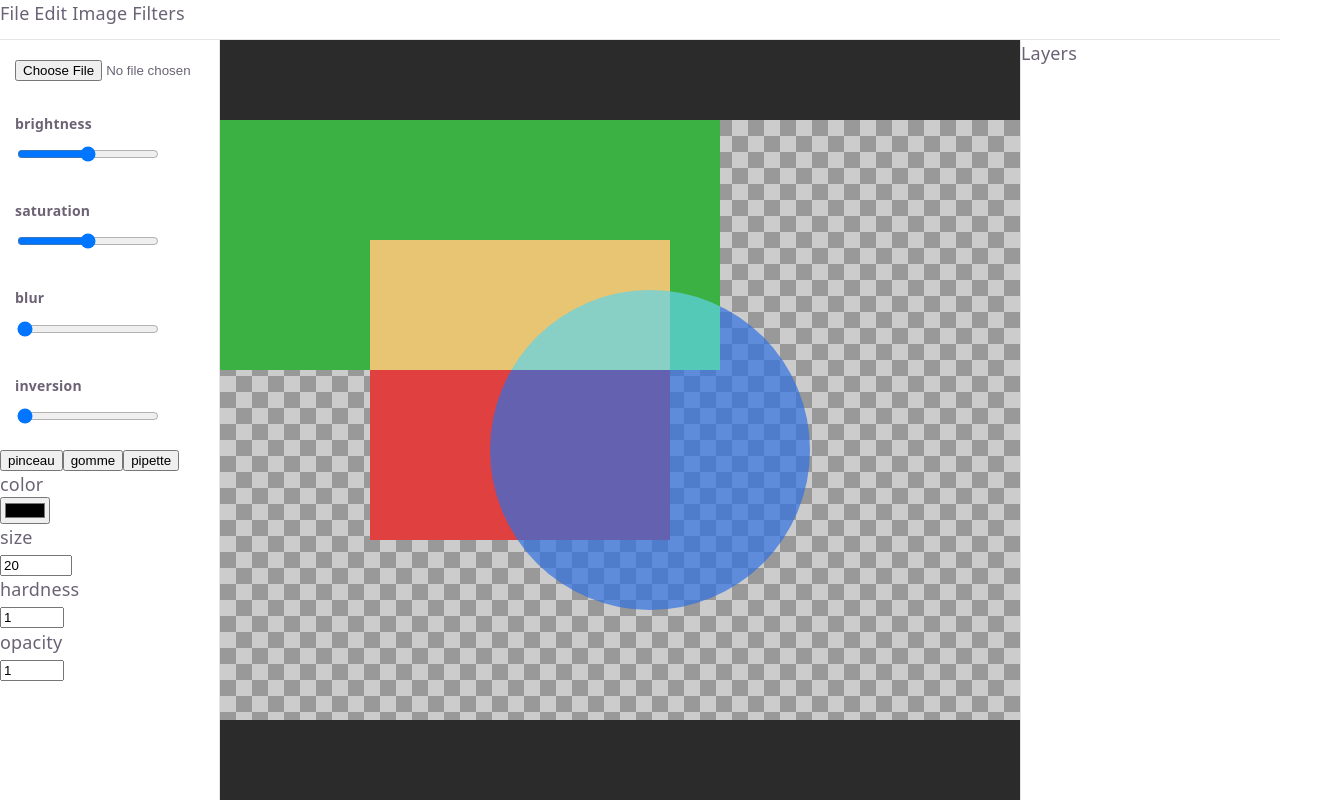
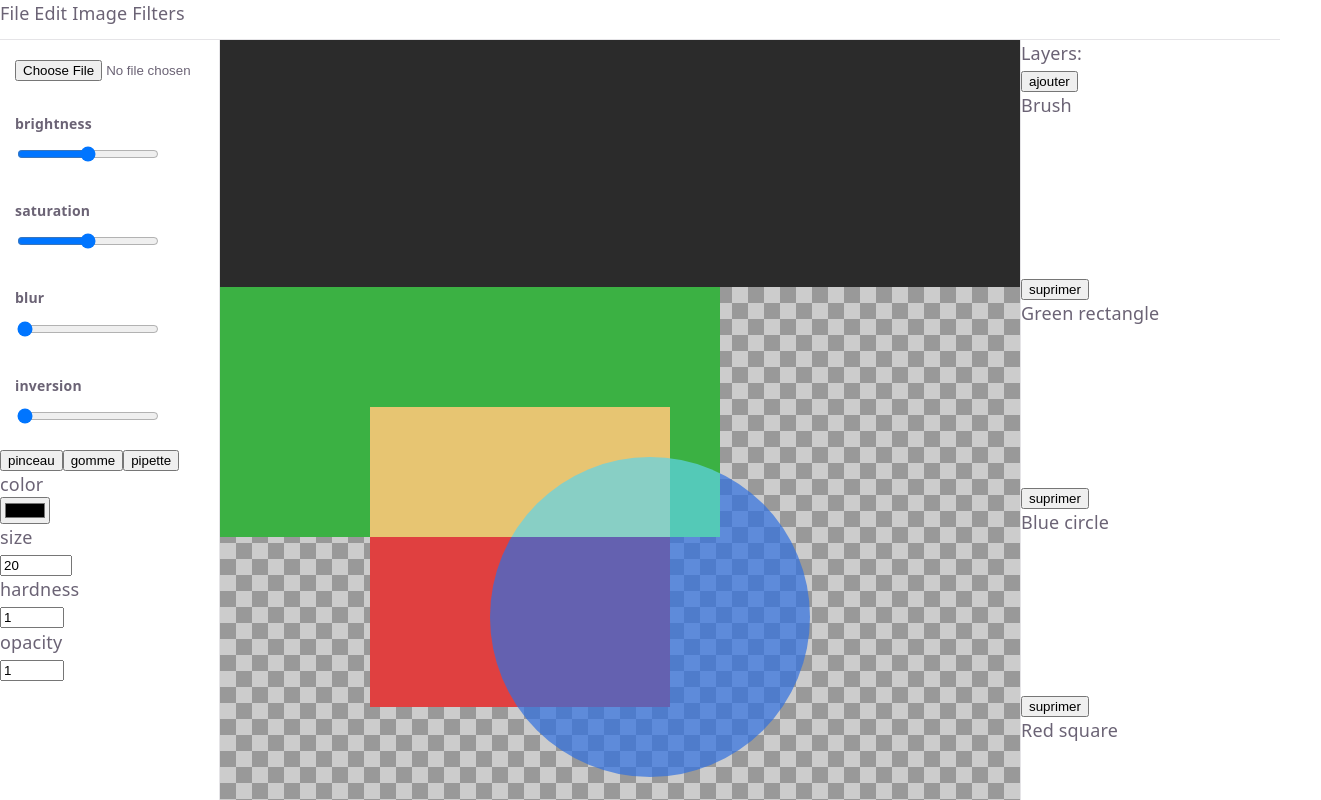
Before and after one commit to JurassicX/EpiGimp, a React (Vite) app: page / in a window 1280 px wide. Shown: the top 800 px of the page, 1321 px wide, since content can reach past the window. Built offline with nearby package versions, Linux system fonts and the light colour scheme.

Commit message:
[+] displaying the layers on the left, with their delete button and a add new layer button

```diff
--- a/src/ui/App.tsx
+++ b/src/ui/App.tsx
@@ -6,17 +6,28 @@ import { useImageFilters } from './hooks/useImageFilters'
 import './App.css'
 import { useState } from 'react'
 import { createTestDocument } from './core/createTestDoc'
+import { createLayer } from './core/document'
+
 
 export function App() {
   const { image, filters, setFilter, openFile } = useImageFilters()
   const [doc, setDoc] = useState(createTestDocument)
+
+  function handleAddLayer() {
+    const layer = createLayer(doc.width, doc.height, 'New layer')
+    setDoc({ ...doc, layers: [...doc.layers, layer] })
+  }
+
+  function deleteLayer(id: string) {
+    setDoc({ ...doc, layers: [...doc.layers.filter(layer => layer.id !== id)] })
+  }
 
   return (
     <div className="app">
       <TopBar />
       <ToolPanel filters={filters} onFilterChange={setFilter} onOpenFile={openFile} />
       <CanvasArea image={image} filters={filters} doc={doc} />
-      <LayersPanel doc={doc} />
+      <LayersPanel doc={doc} onAddLayer={handleAddLayer} onDeleteLayer={deleteLayer}/>
     </div>
   )
 }
--- a/src/ui/panels/LayersPanel.tsx
+++ b/src/ui/panels/LayersPanel.tsx
@@ -1,11 +1,25 @@
-import type { EpiDocument } from "../core/document"
+import { addLayer, type EpiDocument, type Layer } from "../core/document"
 
 interface LayersPanelProps {
   doc: EpiDocument
+  onAddLayer: () => void
+  onDeleteLayer: (id: string) => void
 }
 
-export function LayersPanel({ doc }: LayersPanelProps) {
+export function LayersPanel({ doc, onAddLayer, onDeleteLayer }: LayersPanelProps) {
 
 
-  return <aside className="right-panel">Layers</aside>
+  return (
+    <aside className="right-panel">
+      <div>Layers:</div>
+      <button onClick={onAddLayer}>ajouter</button>
+      {doc.layers.toReversed().map((layer) => (
+        <div>
+          <div key={layer.id}>{layer.name}</div>
+          <canvas></canvas>
+          <button onClick={() => onDeleteLayer(layer.id)}>suprimer</button>
+        </div>
+      ))}
+    </aside>
+  )
 }
```
